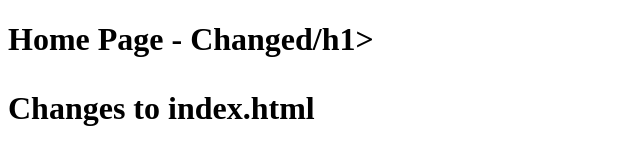
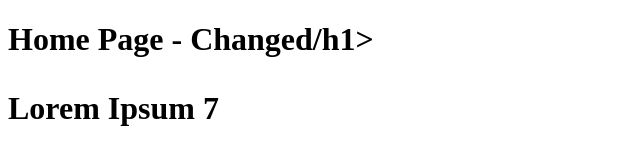
Before and after one commit to sdhin1/splitmate, a plain HTML site: page index.html in a window 1280 px wide. Shown: the whole page, without its empty margins (0-640 px from the left). Drawn offline with Linux system fonts and the light colour scheme.

Commit message:
Stashed changes

```diff
--- a/index.html
+++ b/index.html
@@ -4,9 +4,10 @@
     <meta charset="UTF-8">
     <meta name="viewport" content="width=device-width, initial-scale=1.0">
     <title>Splitmate Homepage</title>
+    <link rel="stylesheet" href="">
 </head>
 <body>
     <h1>Home Page - Changed/h1>
-        <p>Changes to index.html</p>
+        <p>Lorem Ipsum 7</p>
 </body>
 </html>
```
